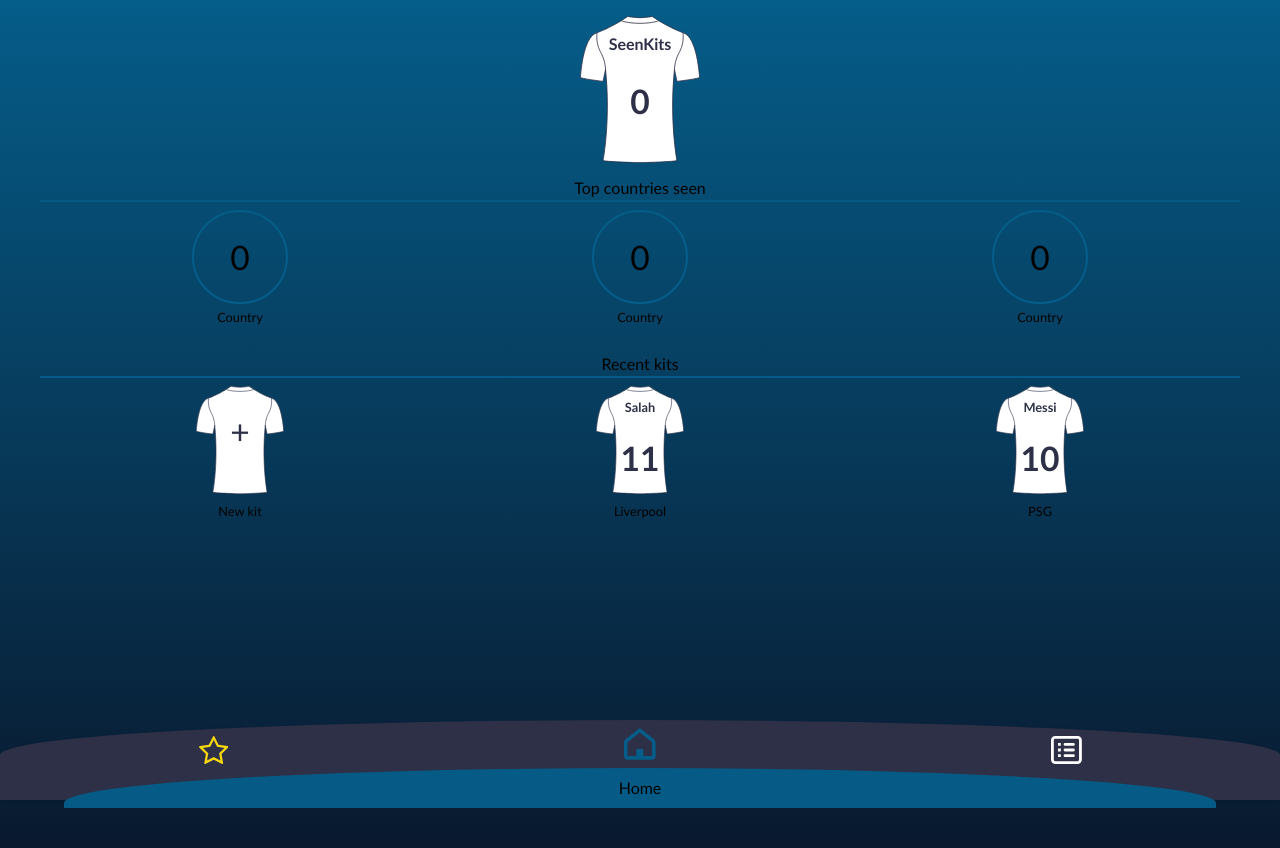
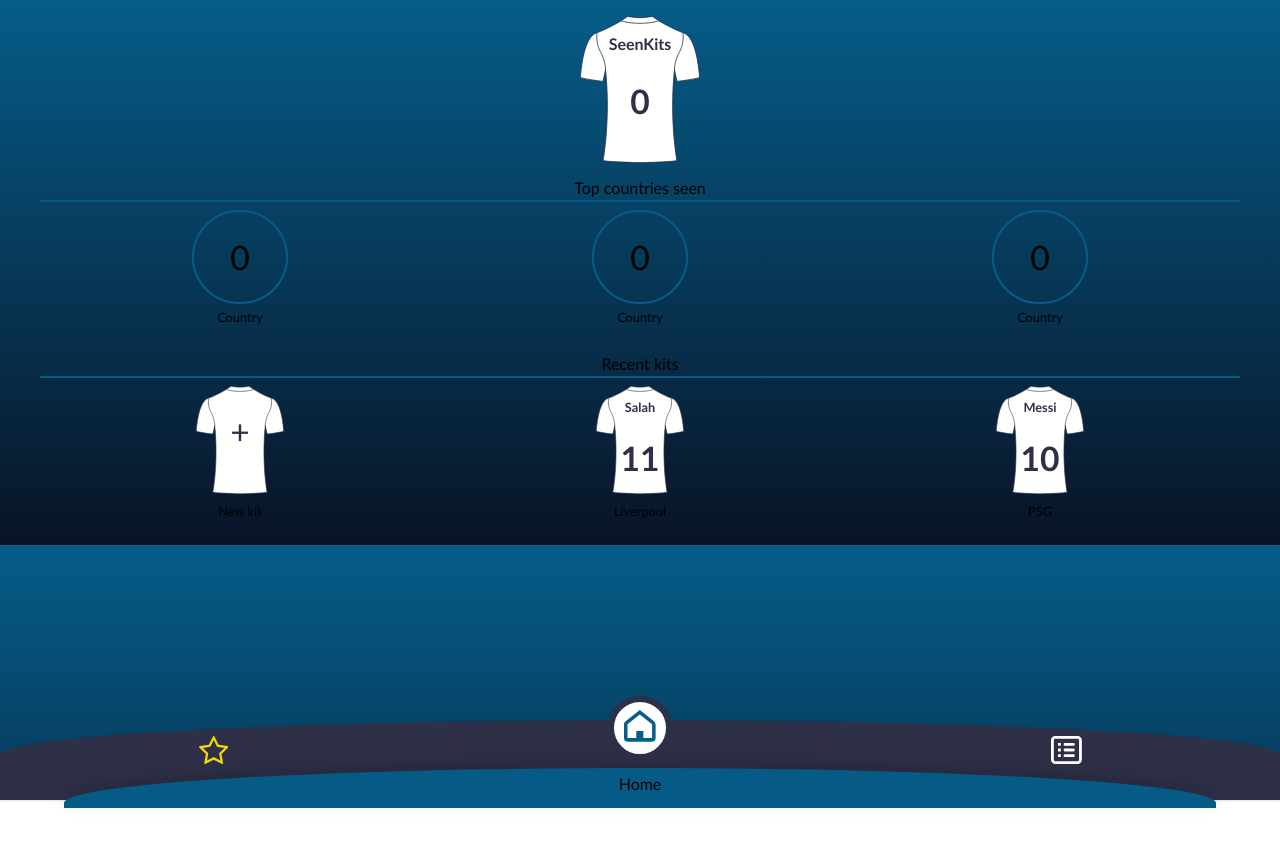
Before and after one commit to GioSmaal/SeenKits-PWA, a Next.js app: page / in a window 1280 px wide. Shown: the top 848 px of the page. After the commit the page ends 800 px from the top, so only its background shows below. Built offline with nearby package versions, Linux system fonts and the light colour scheme.

Commit message:
Navigation bar full

```diff
--- a/components/navBar.js
+++ b/components/navBar.js
@@ -5,44 +5,77 @@ function NavBar() {
 
 	const router = useRouter();
 
-
   return (
     <div className="w-full">
 		<section id="bottom-navigation" className="halfCircle fixed inset-x-0 bottom-0 z-10 bg-text shadow">
 			<ul id="tabs" className="flex justify-between">
 
-				<li className={ router.pathname == "/favourites"
-				? "w-full  justify-center inline-block text-center pt-4"
-				: "w-full justify-center inline-block text-center pt-4"}>
-        			<Link href="/favourites">
-						<svg xmlns="http://www.w3.org/2000/svg" width="29.416" height="28.054" viewBox="0 0 29.416 28.054" className="inline-block mb-1">
-							<path id="favouritesIcon" d="M20.1,17.183l5.409-5.25-7.46-1.1L14.708,4.085l-3.341,6.752-7.46,1.1,5.409,5.25-1.29,7.442,6.682-3.518,6.664,3.518Zm9.316-6.311a1.277,1.277,0,0,1-.46.848l-6.417,6.258,1.521,8.838a2.626,2.626,0,0,1,.018.354q0,.884-.725.884a1.427,1.427,0,0,1-.707-.212l-7.937-4.172L6.771,27.841a1.5,1.5,0,0,1-.707.212.642.642,0,0,1-.556-.257,1.051,1.051,0,0,1-.187-.628,2.89,2.89,0,0,1,.035-.354l1.521-8.838L.442,11.72A1.347,1.347,0,0,1,0,10.871q0-.654.99-.813l8.874-1.29L13.841.725Q14.177,0,14.708,0t.866.725l3.978,8.043,8.874,1.29q.99.159.99.813Z" fill="#f6d80d"/>
+				<li className="w-full justify-center inline-block text-center pt-4">
+					<div className={router.pathname == '/favourites'
+							? "absolute bottom-10 left-10 w-16 h-16 bg-white justify-center inline-block rounded-full border-6 border-text"
+							: ""
+						} >
+						<Link href="/favourites" >
+							<svg xmlns="http://www.w3.org/2000/svg" width="29.416" height="28.054" viewBox="0 0 29.416 28.054" className={router.pathname =='/favourites'
+							? "inline-block mt-3"
+							: "inline-block mb-1"} >
+								<path id="favouritesButton" d="M20.1,17.183l5.409-5.25-7.46-1.1L14.708,4.085l-3.341,6.752-7.46,1.1,5.409,5.25-1.29,7.442,6.682-3.518,6.664,3.518Zm9.316-6.311a1.277,1.277,0,0,1-.46.848l-6.417,6.258,1.521,8.838a2.626,2.626,0,0,1,.018.354q0,.884-.725.884a1.427,1.427,0,0,1-.707-.212l-7.937-4.172L6.771,27.841a1.5,1.5,0,0,1-.707.212.642.642,0,0,1-.556-.257,1.051,1.051,0,0,1-.187-.628,2.89,2.89,0,0,1,.035-.354l1.521-8.838L.442,11.72A1.347,1.347,0,0,1,0,10.871q0-.654.99-.813l8.874-1.29L13.841.725Q14.177,0,14.708,0t.866.725l3.978,8.043,8.874,1.29q.99.159.99.813Z"
+								fill={router.pathname == '/favourites'
+								? "#f6d80d"
+								: "#f6d80d"
+								}/>
 							</svg>
 						</Link>
+					</div>
 				</li>
 
-				<li className={ router.pathname == "/"
-				? "w-full justify-center inline-block text-center pt-2 pb-1"
-				: "w-full justify-center inline-block text-center pt-2 pb-1"}>
+				<li className="w-full justify-center inline-block text-center">
+					<div className={router.pathname == '/'
+					? "absolute left-1/2 transform -translate-x-1/2 bottom-10 w-16 h-16 bg-white justify-center inline-block rounded-full border-6 border-text"
+					: ""
+					} >
 						<Link href="/">
-						<svg xmlns="http://www.w3.org/2000/svg" width="31.631" height="31.631" viewBox="0 0 31.631 31.631" className="inline-block mb-1">
-							<path id="homeIcon" d="M20.316,9l-12.3,9.841V32.617H16.8V25.587H23.83v7.029h8.786V19.687a1.757,1.757,0,0,0-.659-1.372Zm0-4.5L34.153,15.571a5.272,5.272,0,0,1,1.979,4.114V32.617a3.515,3.515,0,0,1-3.515,3.515H8.015A3.515,3.515,0,0,1,4.5,32.617V18.841A3.515,3.515,0,0,1,5.818,16.1Z" transform="translate(-4.5 -4.5)" fill="#055d89"/>
+							<svg xmlns="http://www.w3.org/2000/svg" width="31.631" height="31.631" viewBox="0 0 31.631 31.631" className="inline-block mt-2">
+								<path id="homeButton" d="M20.316,9l-12.3,9.841V32.617H16.8V25.587H23.83v7.029h8.786V19.687a1.757,1.757,0,0,0-.659-1.372Zm0-4.5L34.153,15.571a5.272,5.272,0,0,1,1.979,4.114V32.617a3.515,3.515,0,0,1-3.515,3.515H8.015A3.515,3.515,0,0,1,4.5,32.617V18.841A3.515,3.515,0,0,1,5.818,16.1Z" transform="translate(-4.5 -4.5)"
+								fill={router.pathname == '/'
+								? "#055D89"
+								: "#fff"
+								}/>
 							</svg>
 						</Link>
+					</div>
 				</li>
 
-				<li className={ router.pathname == "/collection"
-				? "w-full  justify-center inline-block text-center pt-4"
-				: "w-full justify-center inline-block text-center pt-4"}>
+				<li className="w-full justify-center inline-block text-center pt-4">
+					<div className={router.pathname == '/collection'
+						? "absolute bottom-10 right-10 w-16 h-16 bg-white justify-center inline-block rounded-full border-6 border-text"
+						: ""
+					} >
 						<Link href="/collection">
-						<svg xmlns="http://www.w3.org/2000/svg" width="30.859" height="28.054" viewBox="0 0 30.859 28.054" className="inline-block mb-1">
-							<path id="collectionIcon" data-name="Path 3" d="M28.151,5.805H5.708a1.4,1.4,0,0,0-1.4,1.4V26.846a1.4,1.4,0,0,0,1.4,1.4H28.151a1.4,1.4,0,0,0,1.4-1.4V7.208A1.4,1.4,0,0,0,28.151,5.805ZM5.708,3A4.208,4.208,0,0,0,1.5,7.208V26.846a4.208,4.208,0,0,0,4.208,4.208H28.151a4.208,4.208,0,0,0,4.208-4.208V7.208A4.208,4.208,0,0,0,28.151,3Zm2.805,7.013h2.805v2.805H8.513Zm7.013,0a1.4,1.4,0,1,0,0,2.805h8.416a1.4,1.4,0,1,0,0-2.805Zm-4.208,5.611H8.513V18.43h2.805Zm2.805,1.4a1.4,1.4,0,0,1,1.4-1.4h8.416a1.4,1.4,0,1,1,0,2.805H15.527A1.4,1.4,0,0,1,14.124,17.027Zm-2.805,4.208H8.513V24.04h2.805Zm2.805,1.4a1.4,1.4,0,0,1,1.4-1.4h8.416a1.4,1.4,0,1,1,0,2.805H15.527A1.4,1.4,0,0,1,14.124,22.638Z" transform="translate(-1.5 -3)" fill="#fff" fillRule="evenodd"/>
+							<svg xmlns="http://www.w3.org/2000/svg" width="30.859" height="28.054" viewBox="0 0 30.859 28.054" className={router.pathname =='/collection'
+							? "inline-block mt-3"
+							: "inline-block mb-1"} >
+								<path id="collectionButton" d="M28.151,5.805H5.708a1.4,1.4,0,0,0-1.4,1.4V26.846a1.4,1.4,0,0,0,1.4,1.4H28.151a1.4,1.4,0,0,0,1.4-1.4V7.208A1.4,1.4,0,0,0,28.151,5.805ZM5.708,3A4.208,4.208,0,0,0,1.5,7.208V26.846a4.208,4.208,0,0,0,4.208,4.208H28.151a4.208,4.208,0,0,0,4.208-4.208V7.208A4.208,4.208,0,0,0,28.151,3Zm2.805,7.013h2.805v2.805H8.513Zm7.013,0a1.4,1.4,0,1,0,0,2.805h8.416a1.4,1.4,0,1,0,0-2.805Zm-4.208,5.611H8.513V18.43h2.805Zm2.805,1.4a1.4,1.4,0,0,1,1.4-1.4h8.416a1.4,1.4,0,1,1,0,2.805H15.527A1.4,1.4,0,0,1,14.124,17.027Zm-2.805,4.208H8.513V24.04h2.805Zm2.805,1.4a1.4,1.4,0,0,1,1.4-1.4h8.416a1.4,1.4,0,1,1,0,2.805H15.527A1.4,1.4,0,0,1,14.124,22.638Z" transform="translate(-1.5 -3)"
+								fill={router.pathname == '/collection'
+								? "#055D89"
+								: "#fff"
+								}
+								fillRule="evenodd"/>
 							</svg>
 						</Link>
+					</div>
 				</li>
 			</ul>
-			<div id="underNav" className="halfCircleTop flex bg-lineBlue">
-				<span className="text-xs mx-auto pt-2">Home</span>
+			<div id="underNav" className="halfCircleTop flex bg-lineBlue drop-shadow-shadowUp">
+				<div className={router.pathname == '/'
+					? "text-xs mx-auto pt-1"
+					: "hidden"}  id='menuHome'>Home</div>
+				<div className={router.pathname == '/favourites'
+					? "text-xs mx-auto pt-1"
+					: "hidden"}  id='menuHome'>Favourites</div>
+				<div className={router.pathname == '/collection'
+					? "text-xs mx-auto pt-1"
+					: "hidden"}  id='menuHome'>Collection</div>
 			</div>
 		</section>
 	</div>
--- a/pages/index.js
+++ b/pages/index.js
@@ -135,9 +135,10 @@ export default function Home() {
 
 
         {/* CREATE NEW KIT COMPONENT */}
-          <div className="kitComponent max-w-xs my-2 overflow-hidden rounded shadow-lg" id='kitComponent'>
+        <div className='relative inline-block h-max bottom-96'>
+          <div className="kitComponent absolute max-w-xs my-2 shadow-lg bg-text" id='kitComponent'>
             <div className="px-6 py-4">
-              <div className="mb-2 text-xl font-bold text-black">New kit</div>
+              <div className="mb-2 text-xl font-bold text-black text-center">New kit</div>
               <form className="flex flex-col" onSubmit={submitContact}>
                 <label htmlFor="name" className="mb-2 italic text-black">Player name</label>
                 <input
@@ -203,6 +204,7 @@ export default function Home() {
               </form>
             </div>
           </div>
+        </div>
           {/* END CREATE NEW KIT COMPONENT */}
           <NavBar />
       </div>
--- a/styles/globals.css
+++ b/styles/globals.css
@@ -82,6 +82,7 @@ a {
 
 .kitComponent {
   visibility: hidden;
+  margin: 0 auto;
 }
 
 .halfCircle {
--- a/tailwind.config.js
+++ b/tailwind.config.js
@@ -10,6 +10,7 @@ module.exports = {
       'lightBlue': '#055D89',
       'lineBlue': '#055b86',
       'gradientBlue': '#055D89',
+      'white': '#ffffff',
     },
     fontSize: {
       sm: '0.8rem',
@@ -26,9 +27,15 @@ module.exports = {
         '18': '4.5rem',
         '22': '5.5rem',
       },
+      borderWidth: {
+        '6': '6px'
+      },
       saturate: {
         'max': '100'
-      }
+      },
+      dropShadow: {
+        'shadowUp': '0 -6px 8px rgba(0, 0, 0, 0.15)',
+      },
     },
   },
   plugins: [],
```
Lines whose indentation alone changed are shown as unchanged.
